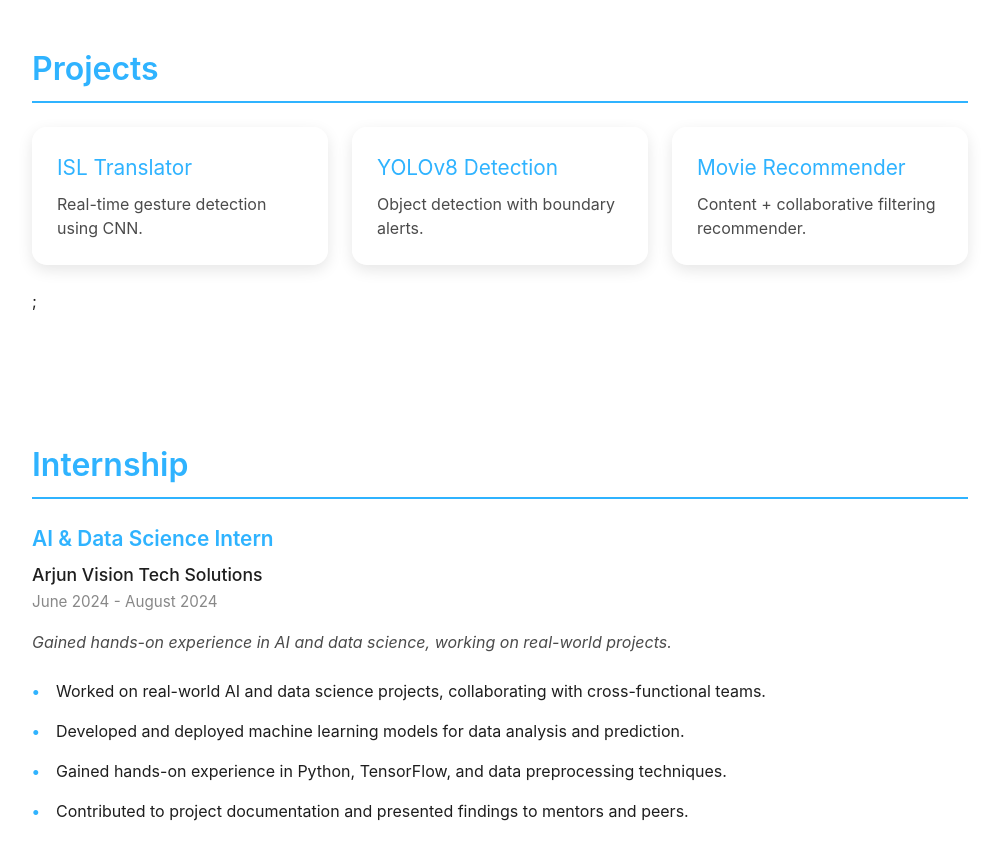
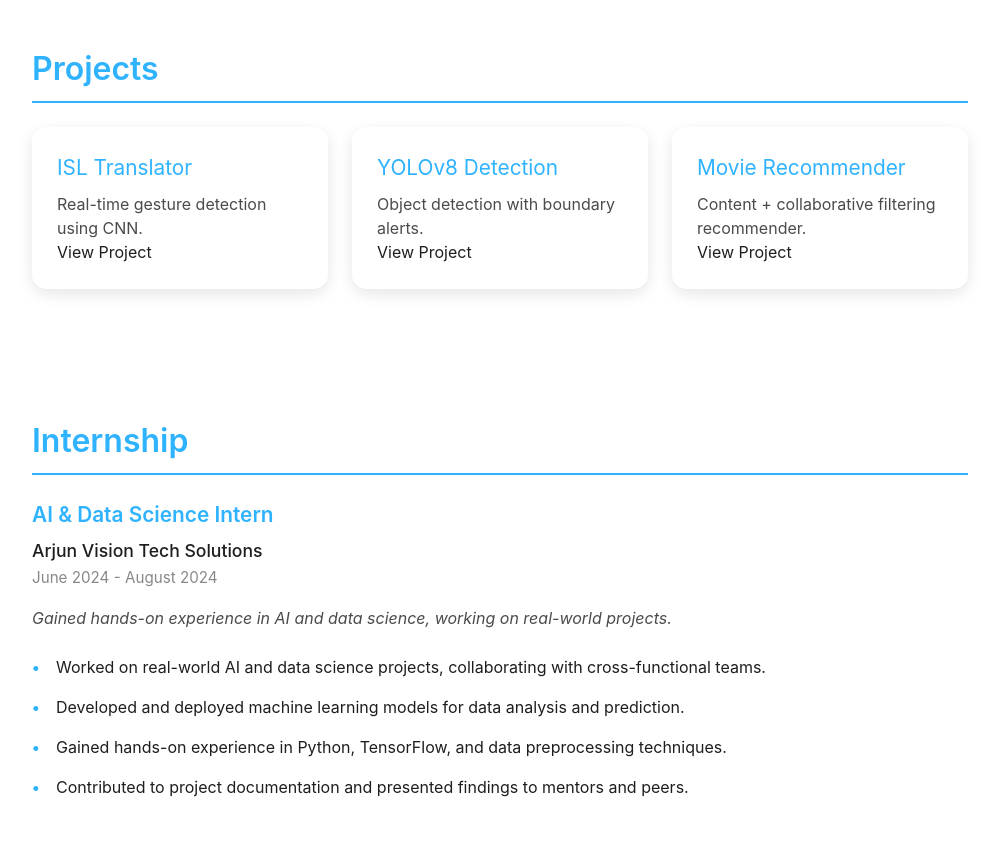
Before and after one commit to Janarthanan2/Portfolio, a React (Vite) app in the folder project/: page / in a window 1280 px wide. Shown: the part 3200-4059 px from the top of the page, without its empty margins (140-1139 px from the left). Built offline with nearby package versions, Linux system fonts and the light colour scheme.

Commit message:
Fix vite build script

```diff
--- a/project/src/components/Projects.tsx
+++ b/project/src/components/Projects.tsx
@@ -3,21 +3,25 @@ import React from 'react';
 interface Project {
   title: string;
   description: string;
+  link: string;
 }
 
 const Projects: React.FC = () => {
   const projects: Project[] = [
     {
       title: 'ISL Translator',
-      description: 'Real-time gesture detection using CNN.'
+      description: 'Real-time gesture detection using CNN.',
+      link: 'https://github.com/yourusername/isl-translator'
     },
     {
       title: 'YOLOv8 Detection',
-      description: 'Object detection with boundary alerts.'
+      description: 'Object detection with boundary alerts.',
+      link: 'https://github.com/yourusername/yolov8-detection'
     },
     {
       title: 'Movie Recommender',
-      description: 'Content + collaborative filtering recommender.'
+      description: 'Content + collaborative filtering recommender.',
+      link: 'https://github.com/yourusername/movie-recommender'
     }
   ];
 
@@ -26,7 +30,7 @@ const Projects: React.FC = () => {
       <h2>Projects</h2>
       <div className="projects-grid">
         {projects.map((project, index) => {
-          const {title,description} = project;
+          const { title, description, link } = project;
           return (
             <div
               key={index}
@@ -35,8 +39,17 @@ const Projects: React.FC = () => {
             >
               <h3>{title}</h3>
               <p>{description}</p>
+              <a
+                href={link}
+                target="_blank"
+                rel="noopener noreferrer"
+                className="project-link"
+              >
+                View Project
+              </a>
             </div>
-        )})};
+          );
+        })}
       </div>
     </section>
   );
```
Lines whose indentation alone changed are shown as unchanged.
